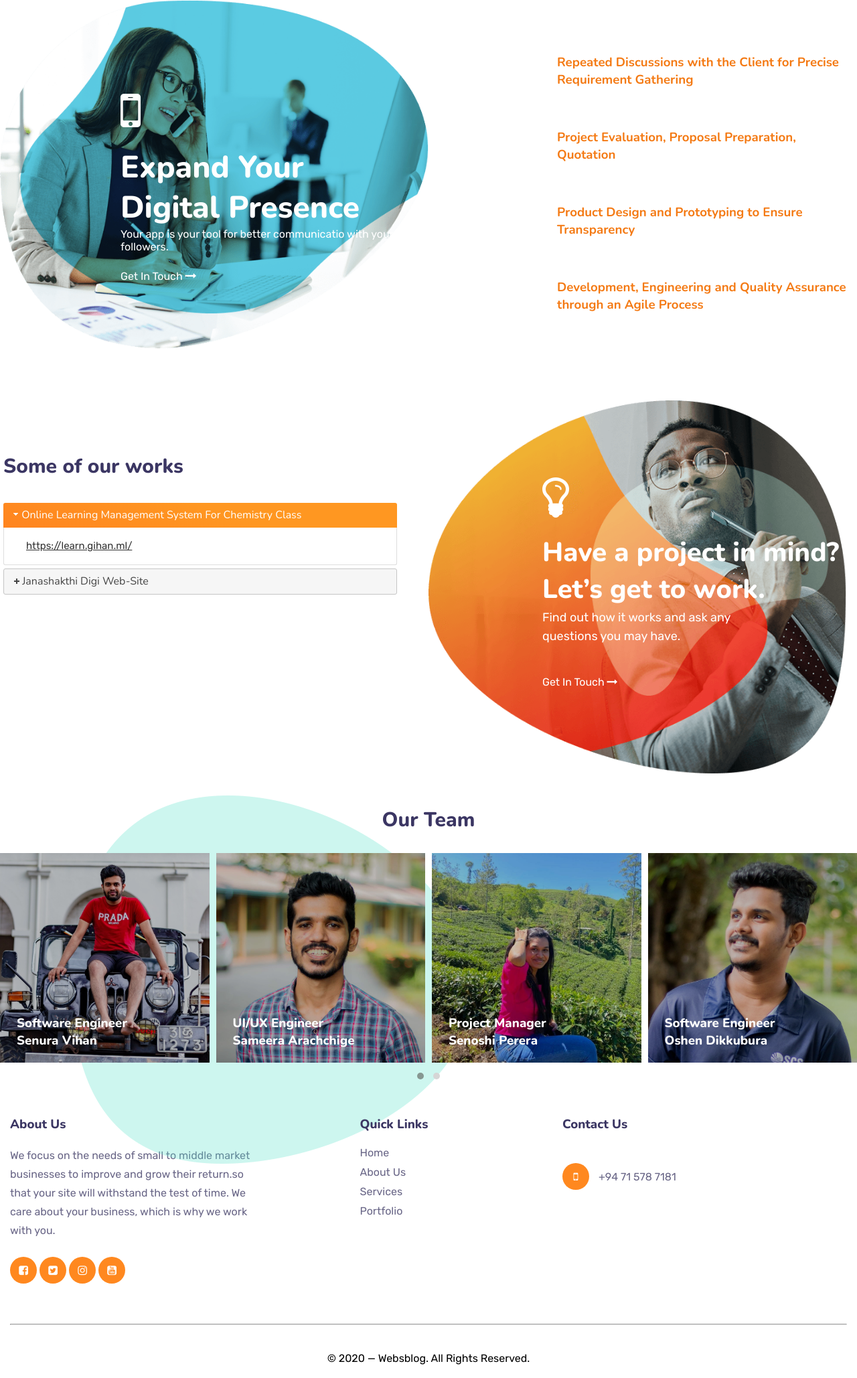
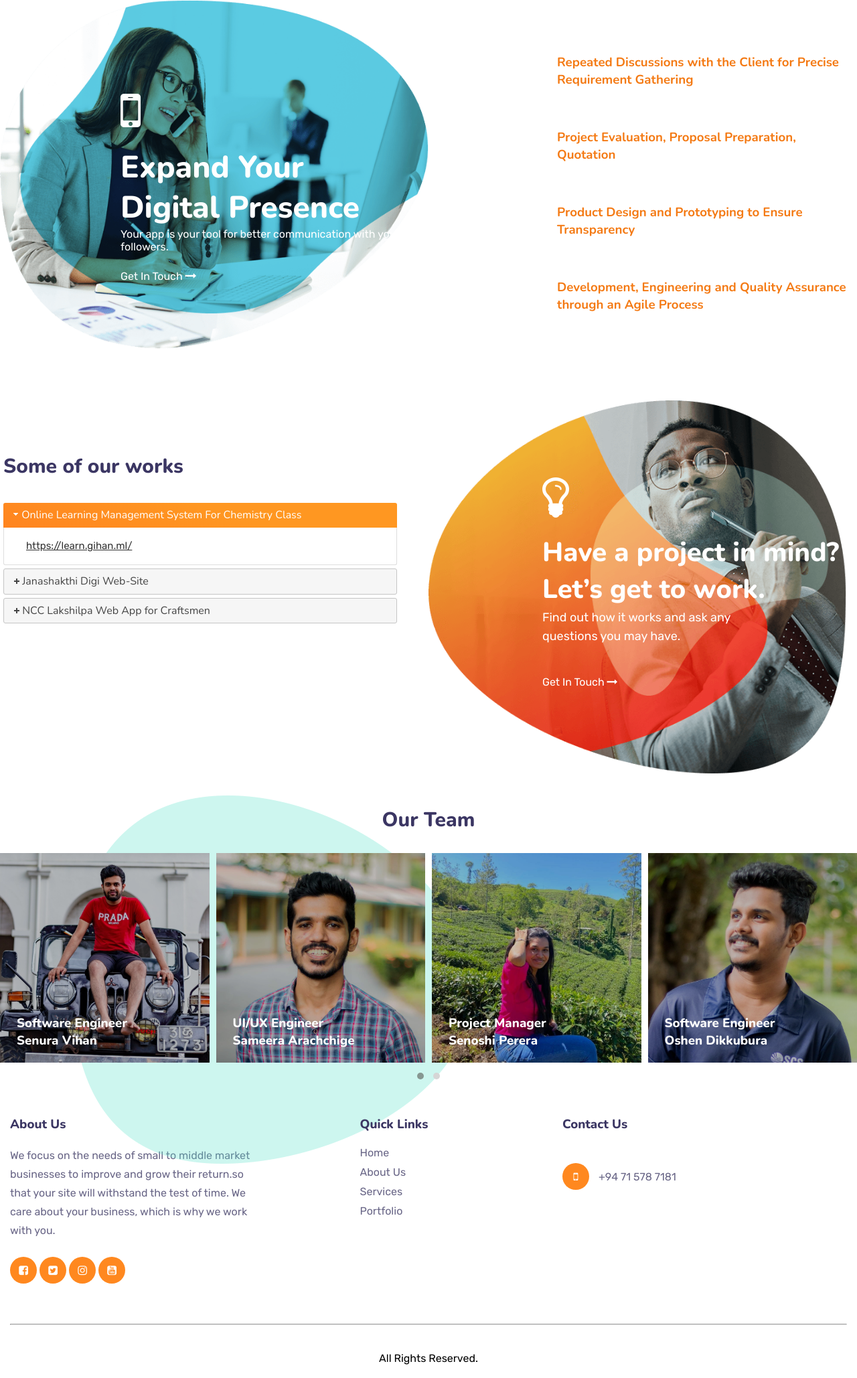
Before and after one commit to SandaruShashinda98/SageTech, a plain HTML site: page index.html in a window 1280 px wide. Shown: the part 2010-4068 px from the top of the page at 67% size. Drawn offline with nearby package versions, Linux system fonts and the light colour scheme; files whose address does not match are found by name.

Commit message:
mini changes 4

```diff
--- a/index.html
+++ b/index.html
@@ -232,7 +232,7 @@
                     <div class="expand-img-info">
                         <i class="fa fa-mobile-phone"></i>
                         <h2>Expand Your <br>Digital Presence</h2>
-                        <p>Your app is your tool for better communicatio with your followers.</p>
+                        <p>Your app is your tool for better communication with your followers.</p>
                         <a href="#">Get In Touch <i class="fa fa-long-arrow-right"></i></a>
                     </div>
                 </div>
@@ -307,7 +307,8 @@
                         <p><a href="https://learn.gihan.ml/">https://learn.gihan.ml/</a></p>
                         <h3>Janashakthi Digi Web-Site</h3>
                         <p><a href="https://digi.janashakthi.com/app">https://digi.janashakthi.com/app</a></p>
-
+                        <h3>NCC Lakshilpa Web App for Craftsmen</h3>
+                        <p><a href="http://craftscouncil.gov.lk/">http://craftscouncil.gov.lk/</a></p>
                     </div>
                 </div>
                 <!--faq-que-col-->
@@ -464,7 +465,7 @@
                 <!--footer-col-->
                 <div class="clear"></div>
                 <hr class="footer-hr">
-                <p class="copyright-footer">&copy; 2020 — Websblog. All Rights Reserved.</p>
+                <p class="copyright-footer"> All Rights Reserved.</p>
             </div>
         </footer>
 
```
